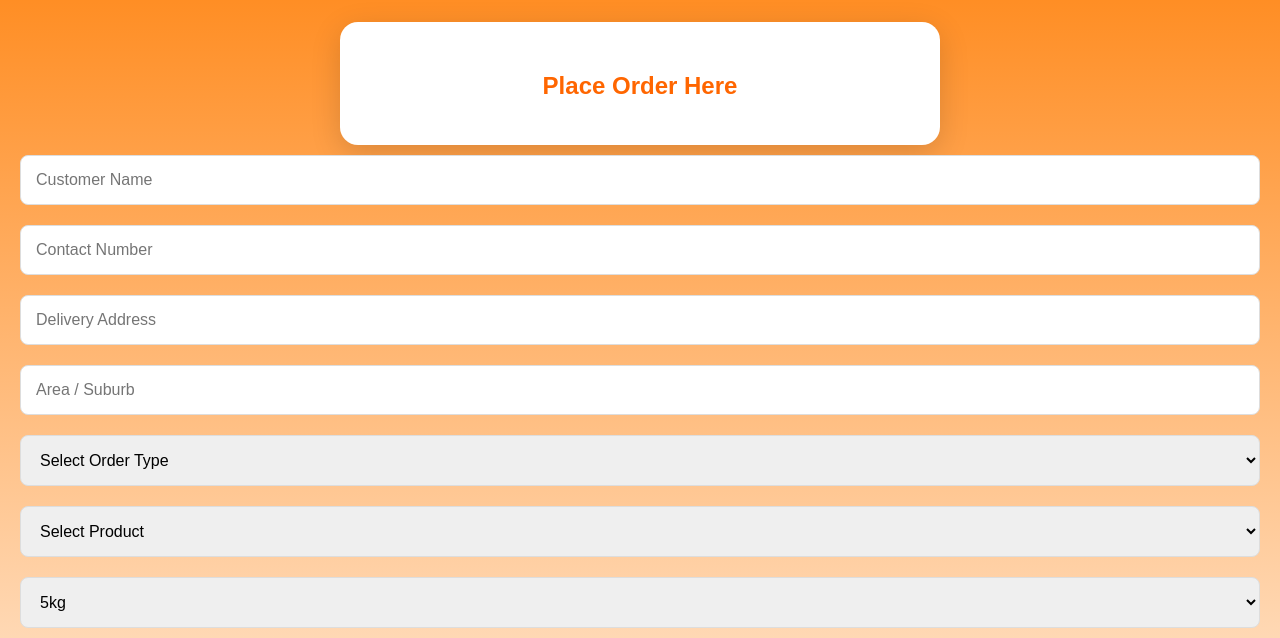
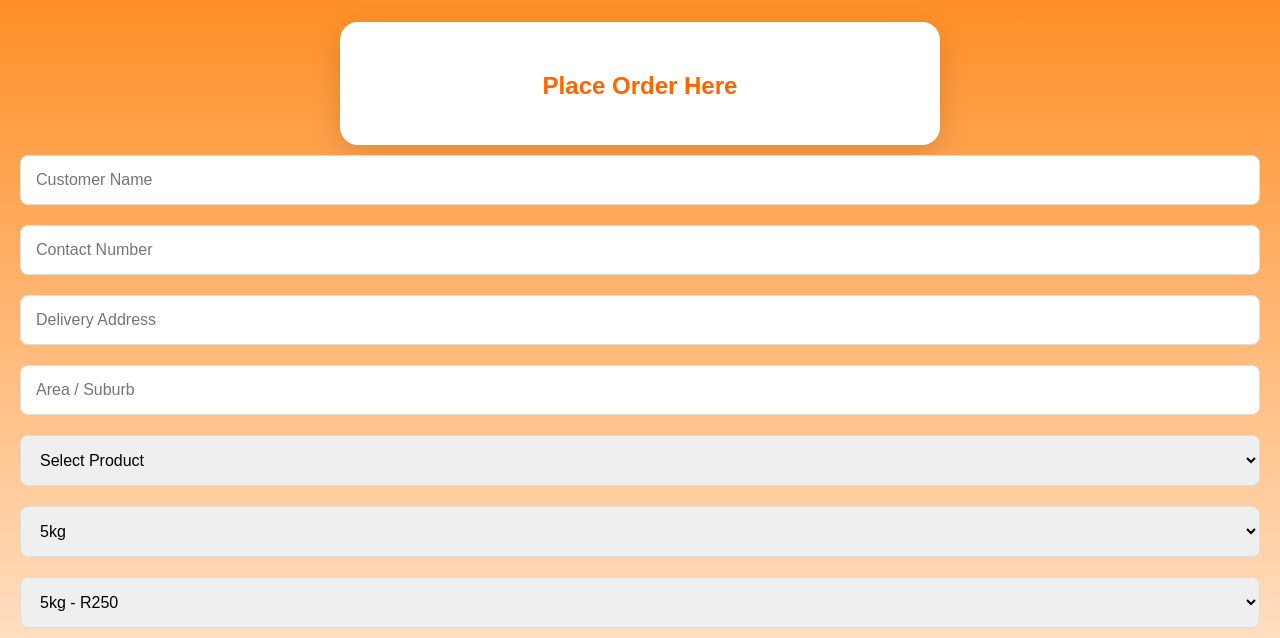
Before and after one commit to StalasHire/stalasgas-app, a plain HTML site: page index.html in a window 1280 px wide. Shown: the part 162-800 px from the top of the page. Drawn offline with nearby package versions, Linux system fonts and the light colour scheme.

Commit message:
Remove order type options from index.html
Removed order type options from the select dropdown.

```diff
--- a/index.html
+++ b/index.html
@@ -56,24 +56,7 @@
   placeholder="Area / Suburb"
   required
 />
-<select id="orderType" required>
-<option value="">Select Order Type</option>
 
-<option value="refill">
-🔥 Gas Refill Only
-</option>
-
-<option value="exchange">
-🔄 Cylinder Exchange + Gas
-</option>
-
-<option value="new-gas">
-🆕 New Cylinder + Gas
-</option>
-
-<option value="new-cylinder">
-🛢️ New Empty Cylinder Only
-</option>
 
 </select>
   <select id="product" required>
```
